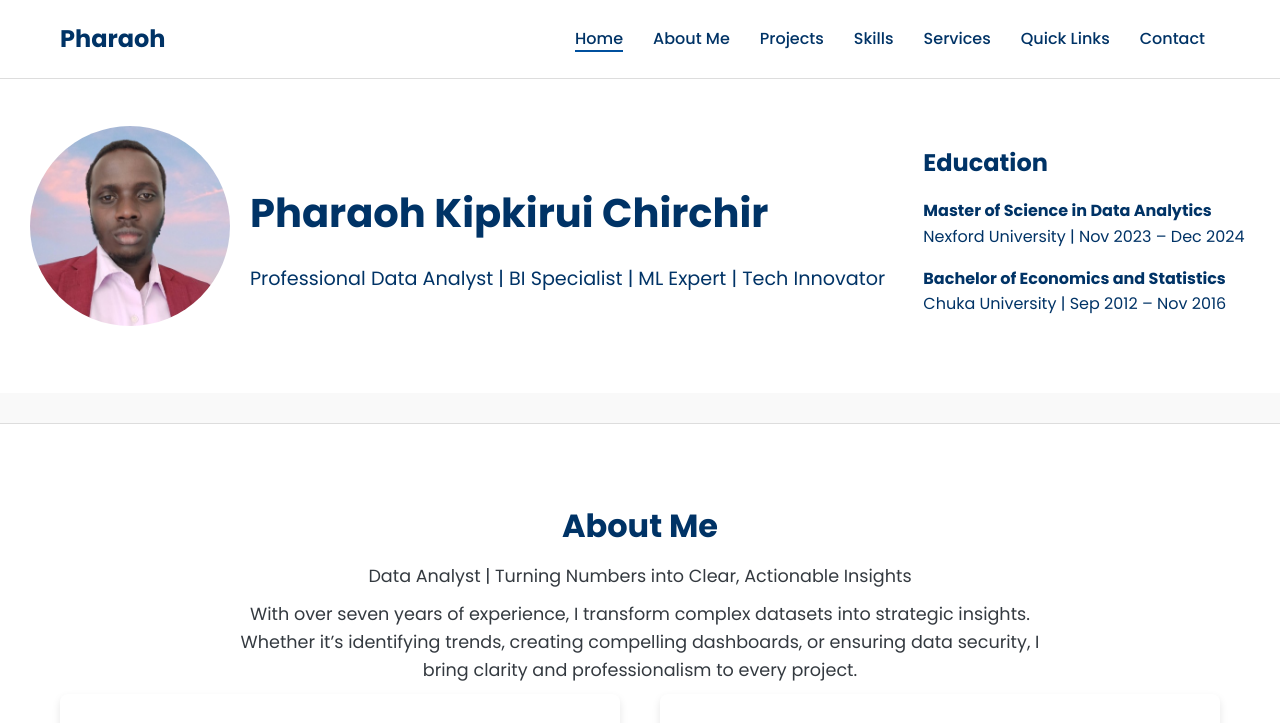
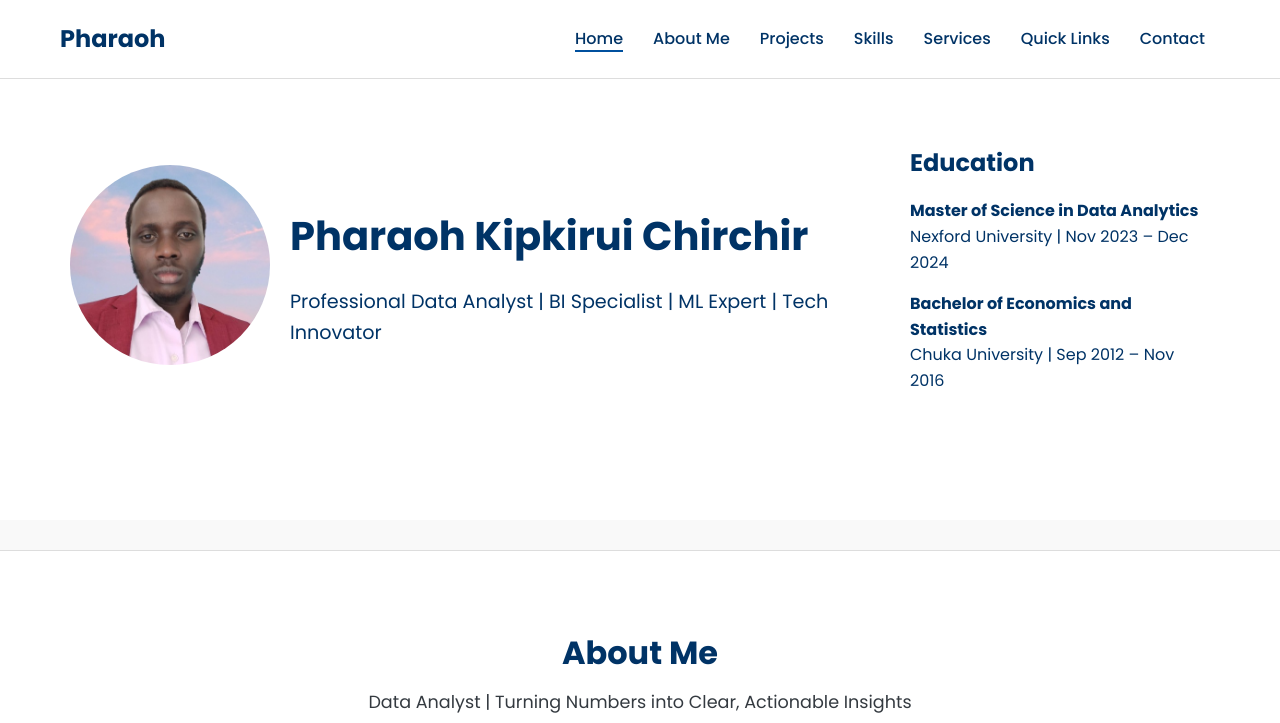
Before and after one commit to Chirchirp/chirchirpharaohportfolio, a plain HTML site: page index.html in a window 1280 px wide. Shown: the top 723 px of the page. Drawn offline with Linux system fonts and the light colour scheme.

Commit message:
Update index.html

```diff
--- a/index.html
+++ b/index.html
@@ -13,7 +13,7 @@
   <link rel="stylesheet" href="https://fonts.googleapis.com/css2?family=Poppins:wght@300;400;500;600;700&display=swap">
   <link rel="stylesheet" href="https://cdnjs.cloudflare.com/ajax/libs/font-awesome/6.0.0/css/all.min.css">
   <style>
-    /* Smooth scrolling and resets */
+    /* Smooth scrolling and base resets */
     html { scroll-behavior: smooth; }
     html, body { margin: 0; padding: 0; }
     * { box-sizing: border-box; }
@@ -41,7 +41,7 @@
       min-height: 100vh;
     }
 
-    /* Global Headings: Bold Dark Blue */
+    /* Global Headings: Bold, Dark Blue */
     h1, h2, h3, h4 {
       color: var(--primary-color);
       font-weight: bold;
@@ -98,7 +98,7 @@
       transition: var(--transition);
     }
 
-    /* Sections (each section uses scroll-margin-top so the top is visible) */
+    /* Sections Styling (with scroll-margin for fixed header) */
     section {
       padding: 50px 0;
       scroll-snap-align: start;
@@ -117,14 +117,18 @@
       text-align: center;
     }
 
-    /* Hero Section (Home) */
+    /* Hero Section (Home) with a container for alignment */
     .hero {
       background-color: var(--background-color);
       color: var(--primary-color);
-      padding: 100px 20px 50px;
+      padding: 80px 20px;
+    }
+    .hero .container {
       display: flex;
       justify-content: space-between;
       align-items: center;
+      max-width: 1200px;
+      margin: 0 auto;
       flex-wrap: wrap;
     }
     .hero .profile-photo {
@@ -132,9 +136,14 @@
       max-width: 200px;
       width: 200px;
       height: 200px;
-      margin: 0 10px;
+      margin: 10px;
     }
-    .hero .profile-photo img { width: 100%; width: 100%; height: 100%; object-fit: cover;border-radius: 50%; }
+    .hero .profile-photo img {
+      width: 100%;
+      height: 100%;
+      object-fit: cover;
+      border-radius: 50%;
+    }
     .hero .hero-content {
       flex: 2;
       text-align: left;
@@ -142,9 +151,14 @@
     }
     .hero .hero-content h1 { font-size: 2.5rem; margin-bottom: 10px; }
     .hero .hero-content p { font-size: 1.2rem; margin-bottom: 10px; }
-    .education { flex: 1; text-align: left; margin: 10px; }
-    .education h3 { font-size: 1.5rem; margin-bottom: 10px; }
+    .hero .education {
+      flex: 1;
+      text-align: left;
+      margin: 10px;
+    }
+    .hero .education h3 { font-size: 1.5rem; margin-bottom: 10px; }
 
+    /* Container for inner sections */
     .container { max-width: 1200px; margin: 0 auto; padding: 20px; }
 
     /* About Section */
@@ -413,6 +427,7 @@
   <main class="main-content">
     <!-- Home (Hero) Section -->
     <section class="hero page-section" id="hero">
+      <div class="container">
         <div class="profile-photo">
           <img src="images/pharaoh-photo.jpg" alt="Pharaoh Kipkirui Chirchir" />
         </div>
@@ -424,6 +439,7 @@
           <h3>Education</h3>
           <p><strong>Master of Science in Data Analytics</strong><br>Nexford University | Nov 2023 – Dec 2024</p>
           <p><strong>Bachelor of Economics and Statistics</strong><br>Chuka University | Sep 2012 – Nov 2016</p>
+        </div>
       </div>
     </section>
 
@@ -621,7 +637,7 @@
     </section>
   </main>
 
-  <!-- Footer (visible only when scrolled near bottom) -->
+  <!-- Footer (Visible only when scrolled near bottom) -->
   <footer>
     <p>&copy; <span id="year"></span> Pharaoh Kipkirui Chirchir. All rights reserved.</p>
     <div class="social-links">
@@ -678,7 +694,7 @@
       document.querySelector('#hero').scrollIntoView({ behavior: 'smooth', block: 'start' });
     }
 
-    // Show only the target section and scroll it to the top of the viewport
+    // Show only the target section and scroll it into view from the top
     function showOnlySection(target) {
       document.querySelectorAll('section.page-section').forEach(sec => sec.style.display = 'none');
       const targetSection = document.querySelector(target);
@@ -722,7 +738,7 @@
       checkFooterVisibility();
     });
 
-    // Check footer visibility (display only when near the bottom)
+    // Check if user is near the bottom of the main content to display footer
     function checkFooterVisibility() {
       const mainContent = document.querySelector('.main-content');
       const footer = document.querySelector('footer');
```
Lines whose indentation alone changed are shown as unchanged.
